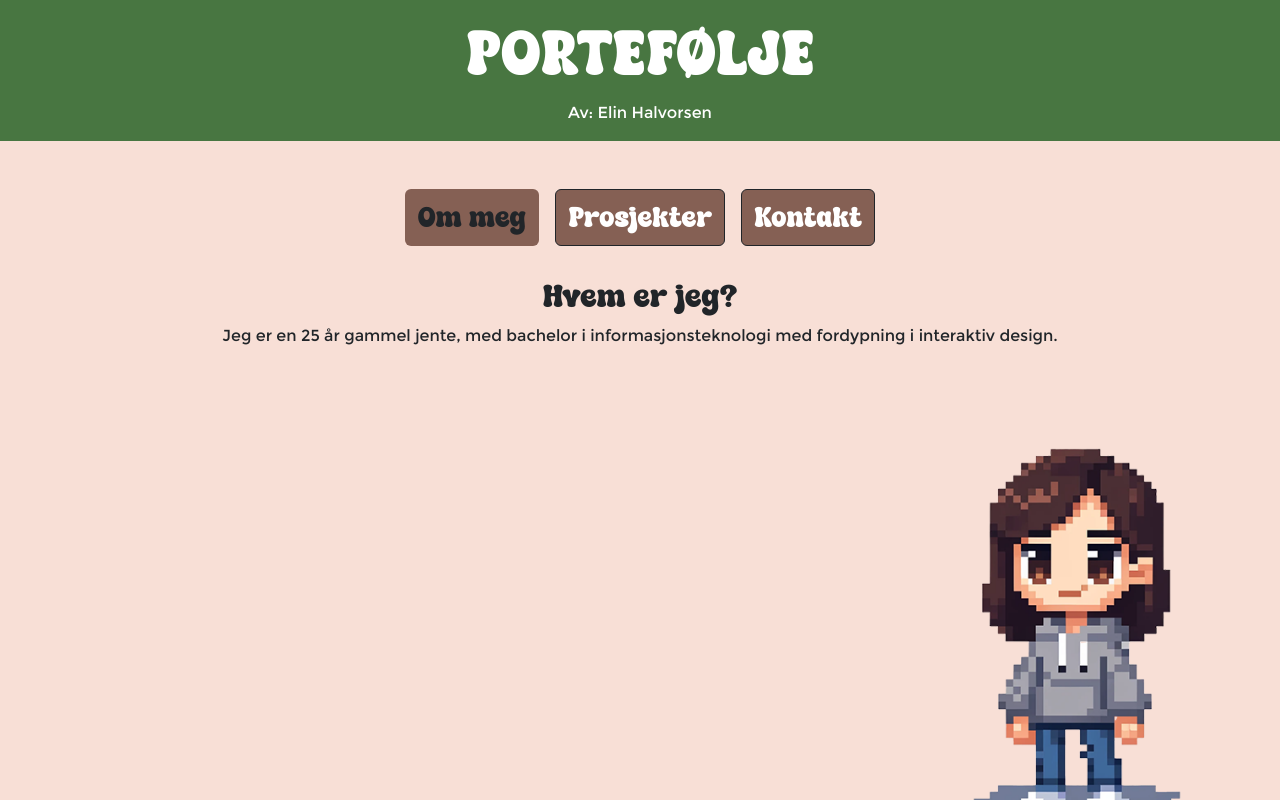
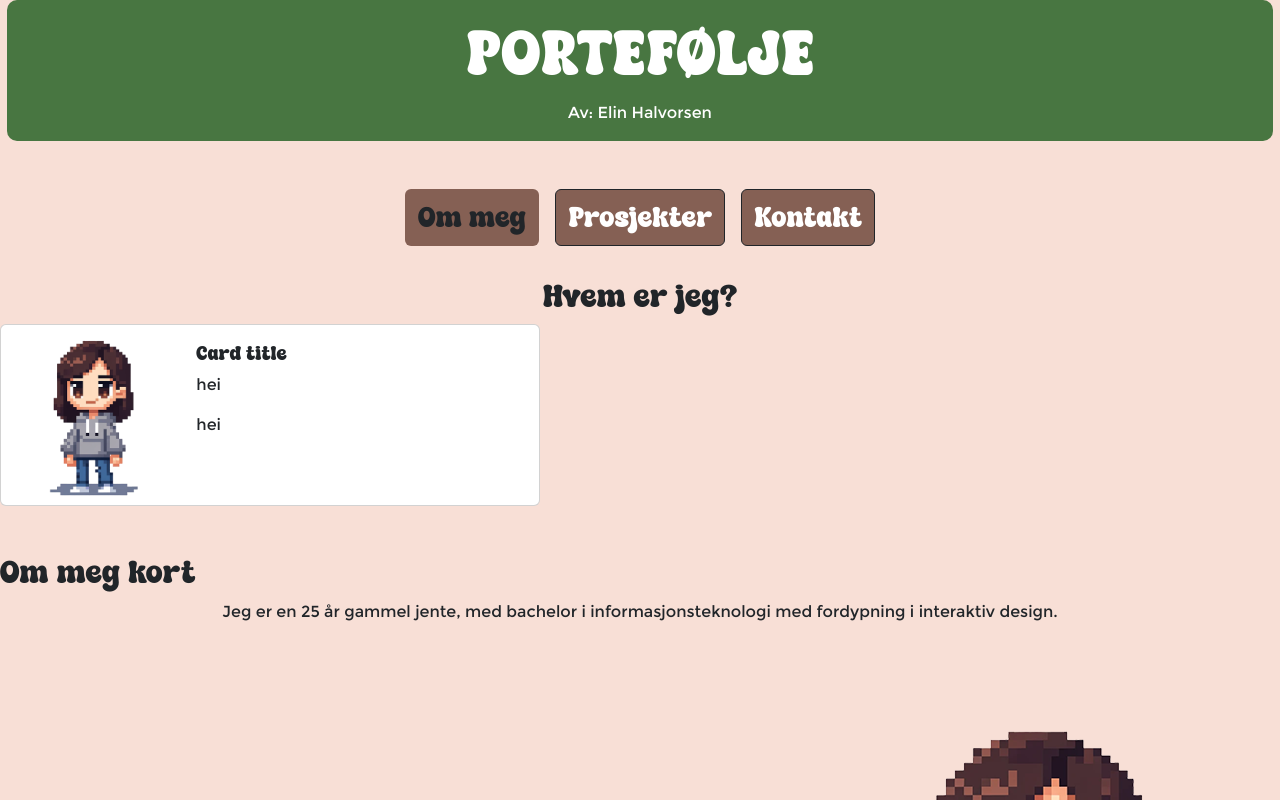
Before and after one commit to elinhalvorsen/portfolio, a React (Vite) app: page / in a window 1280 px wide. Shown: the top 800 px of the page. Built offline with nearby package versions, Linux system fonts and the light colour scheme.

Commit message:
Gjort endringer

```diff
--- a/src/components/pages/MainPage.tsx
+++ b/src/components/pages/MainPage.tsx
@@ -1,16 +1,39 @@
 import React, { useState } from "react";
 import Subtitle from "../shared/Subtitle";
 import Paragraph from "../shared/Paragraph";
+import Image from "../routing/Image";
 
 const MainPage = () => {
   return (
     <>
       <Subtitle title={"Hvem er jeg?"} />
+      <div id="carder" className="card mb-5">
+        <div className="row g-0">
+          <div className="col-md-4">
+            <img
+              src="/portfolio/elin-me.png"
+              id="elin-me-image"
+              className="img-fluid rounded-start"
+              alt="Bilde av figur"
+            />
+          </div>
+          <div className="col-md-8">
+            <div className=" card-body">
+              <h5 className="card-title">Card title</h5>
+              <p className="card-text">hei</p>
+              <p className="card-text">hei</p>
+            </div>
+          </div>
+        </div>
+      </div>
+      <h2>Om meg kort</h2>
+
       <Paragraph
         text={
           "Jeg er en 25 år gammel jente, med bachelor i informasjonsteknologi med fordypning i interaktiv design."
         }
       />
+      <Image />
     </>
   );
 };
--- a/src/components/routing/Routing.tsx
+++ b/src/components/routing/Routing.tsx
@@ -21,7 +21,6 @@ const Routing = () => {
       ) : actionTabPage === 2 ? (
         <AboutMe />
       ) : null}
-      <Image />
     </div>
   );
 };
--- a/src/components/shared/MainHeading.tsx
+++ b/src/components/shared/MainHeading.tsx
@@ -6,7 +6,7 @@ interface IMainHeadning {
 }
 const MainHeading = ({ title, text }: IMainHeadning) => {
   return (
-    <section className="row text-white sticky" id="border-heading">
+    <section className="row text-white" id="border-heading">
       <article className="text-center mt-3">
         <h1>{title}</h1>
         <p>{text}</p>
--- a/src/main.css
+++ b/src/main.css
@@ -4,12 +4,12 @@
 body {
   background-color: rgba(248, 221, 212, 0.938) !important;
 }
-#elin-me-image {
-  width: 33%;
-}
 
 #border-heading {
-  background-color: rgb(72, 118, 65) !important;
+  background-color: #487641 !important;
+  margin-left: 7px;
+  margin-right: 7px;
+  border-radius: 10px;
 }
 button {
   background-color: #856054 !important;
@@ -32,3 +32,7 @@ a {
   font-family: SuperSunday;
   src: url("./fonts/SuperSunday-vn3MA.ttf");
 }
+
+#carder {
+  max-width: 540px;
+}
```
